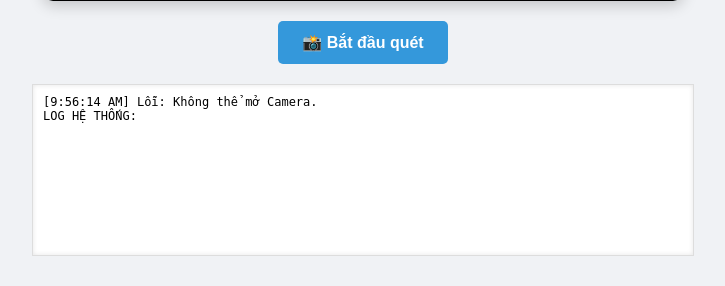
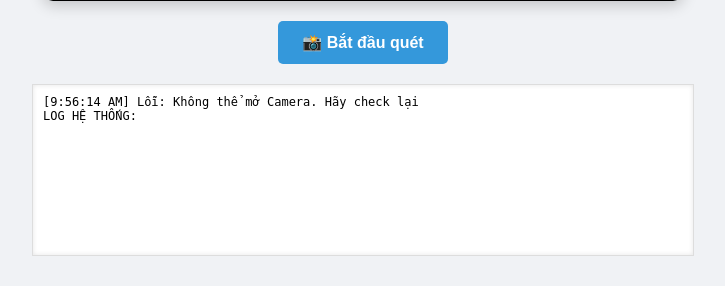
Before and after one commit to EthanPham436/Face-Anti-Spoofing, a FastAPI app: page / in a window 1280 px wide. Shown: the part 421-707 px from the top of the page, without its empty margins (277-1002 px from the left). Run offline with FastAPI, Linux system fonts and the light colour scheme.

Commit message:
feat: minor fix

```diff
--- a/templates/index.html
+++ b/templates/index.html
@@ -123,7 +123,7 @@
             })
             .catch(err => {
                 console.error("Lỗi Camera:", err);
-                log("Lỗi: Không thể mở Camera.");
+                log("Lỗi: Không thể mở Camera. Hãy check lại");
             });
 
         function log(msg) {
```
